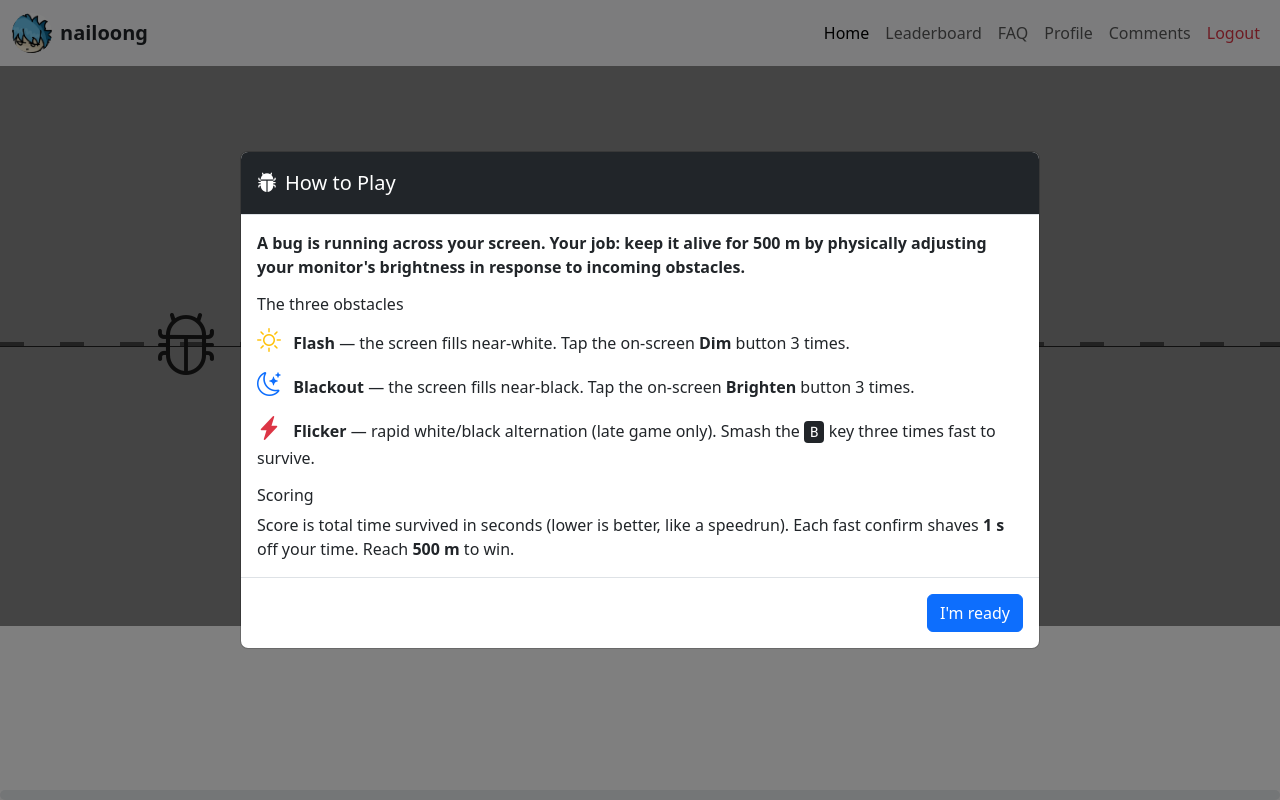
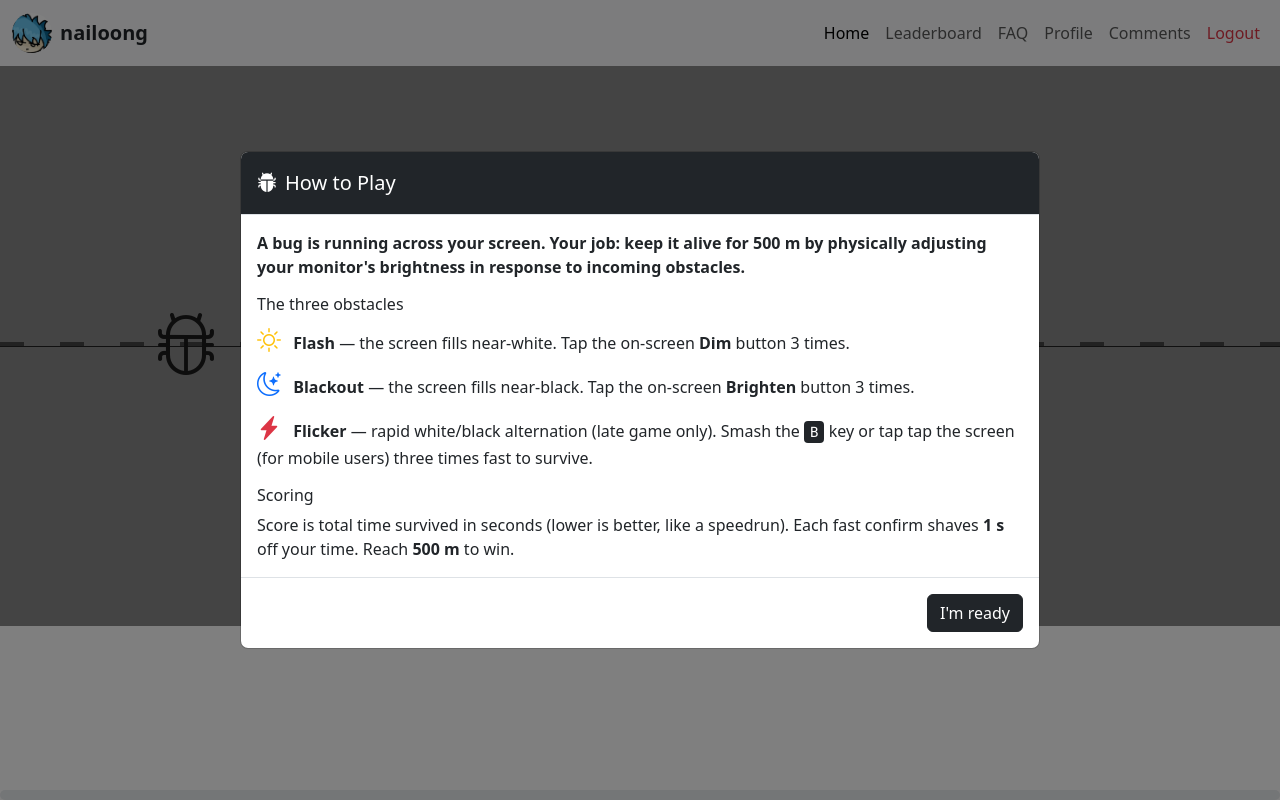
Before and after one commit to A5troGaze/CITS3403_Group_Project, a Flask app: page /brightness_bug in a window 1280 px wide. Run offline with Flask 3, Linux system fonts and the light colour scheme; a user stored in the database is signed in; some libraries are stand-ins or nearby versions.

Commit message:
Updated minor styling on bug game

```diff
--- a/flaskr/templates/brightnessBug.html
+++ b/flaskr/templates/brightnessBug.html
@@ -37,7 +37,7 @@
               </li>
               <li class="mb-2">
                 <i class="bi bi-lightning-charge-fill text-danger fs-4 me-2"></i>
-                <strong>Flicker</strong> — rapid white/black alternation (late game only). Smash the <kbd>B</kbd> key three times fast to survive.
+                <strong>Flicker</strong> — rapid white/black alternation (late game only). Smash the <kbd>B</kbd> key or tap tap the screen (for mobile users) three times fast to survive.
               </li>
             </ul>
 
@@ -46,7 +46,7 @@
               Each fast confirm shaves <strong>1 s</strong> off your time. Reach <strong>500 m</strong> to win.</p>
           </div>
           <div class="modal-footer">
-            <button type="button" class="btn btn-primary" id="instructionsContinueBtn">I'm ready</button>
+            <button type="button" class="btn btn-dark" id="instructionsContinueBtn">I'm ready</button>
           </div>
         </div>
       </div>
@@ -78,7 +78,7 @@
             <p class="text-muted">Please wait while the legal department finishes pretending to read this on your behalf.</p>
           </div>
           <div class="modal-footer">
-            <button type="button" class="btn btn-success" id="agreeBtn" disabled>
+            <button type="button" class="btn btn-dark" id="agreeBtn" disabled>
               Agree (<span id="agreeCountdown">5</span>)
             </button>
           </div>
@@ -123,15 +123,15 @@
     <div class="modal fade" id="winModal" tabindex="-1" data-bs-backdrop="static" data-bs-keyboard="false">
       <div class="modal-dialog modal-dialog-centered">
         <div class="modal-content">
-          <div class="modal-header bg-success text-white">
+          <div class="modal-header bg-dark text-white">
             <h5 class="modal-title">You Won!</h5>
           </div>
           <div class="modal-body text-center">
             <i class="bi bi-trophy-fill display-1 text-warning"></i>
-            <p class="fs-5 mt-3">YAAYYYYY, you helped keep the bug alive !!</p>
+            <p class="fs-5 mt-3">YAAYYYYY, you helped keep the bug alive!!</p>
           </div>
           <div class="modal-footer">
-            <button type="button" class="btn btn-success" id="nextGameBtn">
+            <button type="button" class="btn btn-dark" id="nextGameBtn">
               <span class="spinner-border spinner-border-sm d-none me-2" id="nextGameSpinner" role="status" aria-hidden="true"></span>
               Next Game
             </button>
```
